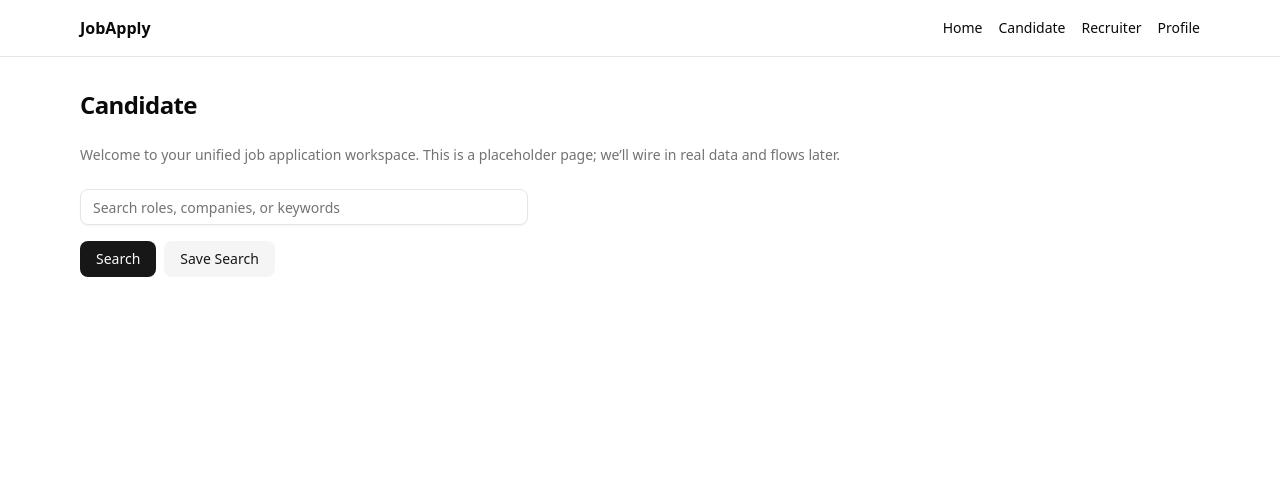
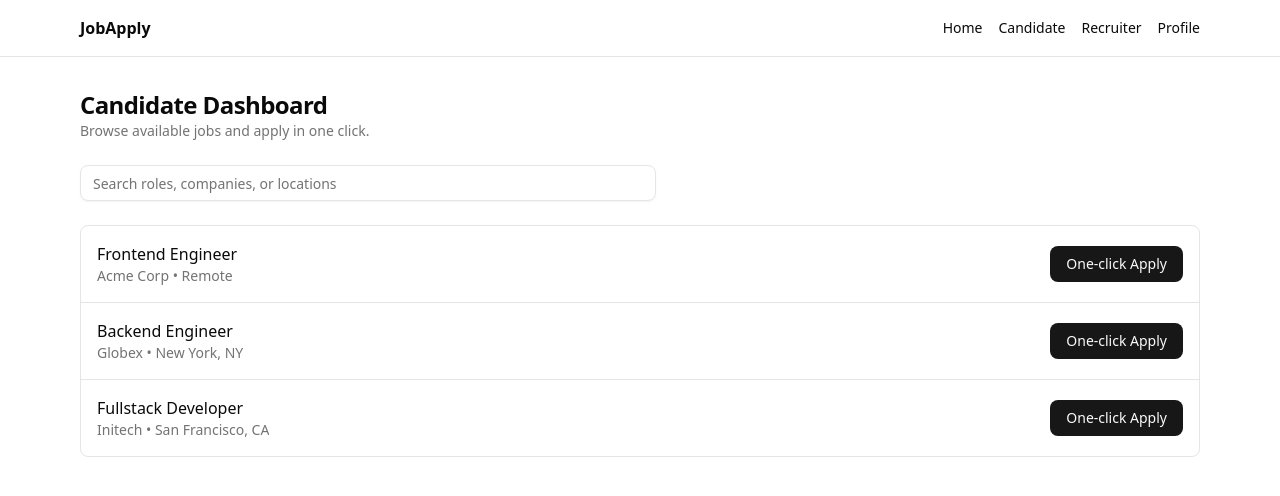
Before and after one commit to cs1060f25/asyst-project, a Next.js app: page /candidate in a window 1280 px wide. Shown: the top 496 px of the page. Built offline with nearby package versions, Linux system fonts and the light colour scheme.

Commit message:
ASYST-11: Allow candidates to view their jobs and apply with one click

```diff
--- /dev/null
+++ b/src/app/api/applications/route.ts
@@ -0,0 +1,23 @@
+import { NextRequest, NextResponse } from "next/server";
+import { applyToJob, readApplications } from "@/lib/applications";
+
+export const runtime = "nodejs";
+
+export async function GET() {
+  const apps = await readApplications();
+  return NextResponse.json(apps);
+}
+
+export async function POST(req: NextRequest) {
+  try {
+    const body = await req.json();
+    const jobId = String(body?.jobId || "").trim();
+    if (!jobId) {
+      return NextResponse.json({ error: "MISSING_JOB_ID" }, { status: 400 });
+    }
+    const result = await applyToJob(jobId);
+    return NextResponse.json(result);
+  } catch (e: any) {
+    return NextResponse.json({ error: "BAD_REQUEST" }, { status: 400 });
+  }
+}
--- /dev/null
+++ b/src/app/api/jobs/route.ts
@@ -0,0 +1,14 @@
+import { NextResponse } from "next/server";
+
+export const runtime = "nodejs";
+
+// Mocked jobs list for now
+const JOBS = [
+  { id: "job-1", title: "Frontend Engineer", company: "Acme Corp", location: "Remote" },
+  { id: "job-2", title: "Backend Engineer", company: "Globex", location: "New York, NY" },
+  { id: "job-3", title: "Fullstack Developer", company: "Initech", location: "San Francisco, CA" },
+];
+
+export async function GET() {
+  return NextResponse.json(JOBS);
+}
--- a/src/app/candidate/page.tsx
+++ b/src/app/candidate/page.tsx
@@ -1,20 +1,143 @@
+"use client";
+
+import { useEffect, useMemo, useState } from "react";
 import { Button } from "@/components/ui/button";
 import { Input } from "@/components/ui/input";
 
+type Job = {
+  id: string;
+  title: string;
+  company: string;
+  location: string;
+};
+
+type Application = {
+  jobId: string;
+  status: "Applied" | "Under Review";
+  appliedAt: string;
+};
+
 export default function CandidatePage() {
+  const [jobs, setJobs] = useState<Job[]>([]);
+  const [apps, setApps] = useState<Application[]>([]);
+  const [loading, setLoading] = useState(true);
+  const [query, setQuery] = useState("");
+  const [submitting, setSubmitting] = useState<string | null>(null);
+  const [error, setError] = useState<string | null>(null);
+
+  useEffect(() => {
+    let mounted = true;
+    (async () => {
+      try {
+        const [jobsRes, appsRes] = await Promise.all([
+          fetch("/api/jobs", { cache: "no-store" }),
+          fetch("/api/applications", { cache: "no-store" }),
+        ]);
+        const [jobsData, appsData] = await Promise.all([jobsRes.json(), appsRes.json()]);
+        if (!mounted) return;
+        setJobs(jobsData as Job[]);
+        setApps(appsData as Application[]);
+      } catch (_) {
+        // ignore
+      } finally {
+        if (mounted) setLoading(false);
+      }
+    })();
+    return () => {
+      mounted = false;
+    };
+  }, []);
+
+  const filtered = useMemo(() => {
+    const q = query.trim().toLowerCase();
+    if (!q) return jobs;
+    return jobs.filter(
+      (j) =>
+        j.title.toLowerCase().includes(q) ||
+        j.company.toLowerCase().includes(q) ||
+        j.location.toLowerCase().includes(q)
+    );
+  }, [jobs, query]);
+
+  function getStatus(jobId: string) {
+    return apps.find((a) => a.jobId === jobId)?.status ?? null;
+  }
+
+  async function apply(jobId: string) {
+    setSubmitting(jobId);
+    setError(null);
+    try {
+      // Optimistic disable handled by submitting state
+      const res = await fetch("/api/applications", {
+        method: "POST",
+        headers: { "Content-Type": "application/json" },
+        body: JSON.stringify({ jobId }),
+      });
+      const data = await res.json();
+      if (!res.ok) {
+        throw new Error(data?.error || "Failed to apply");
+      }
+      // If created, append; if not, leave as-is.
+      if (data.created) {
+        setApps((prev) => [
+          ...prev,
+          { jobId, status: data.status as Application["status"], appliedAt: new Date().toISOString() },
+        ]);
+      }
+    } catch (e: any) {
+      setError(e.message || "Failed to apply");
+    } finally {
+      setSubmitting(null);
+    }
+  }
+
+  if (loading) return <div>Loading...</div>;
+
   return (
     <div className="space-y-6">
-      <h1 className="text-2xl font-semibold tracking-tight">Candidate</h1>
-      <p className="text-sm text-muted-foreground">
-        Welcome to your unified job application workspace. This is a placeholder
-        page; we’ll wire in real data and flows later.
-      </p>
-      <div className="grid gap-4 max-w-md">
-        <Input placeholder="Search roles, companies, or keywords" />
-        <div className="flex gap-2">
-          <Button>Search</Button>
-          <Button variant="secondary">Save Search</Button>
-        </div>
+      <div>
+        <h1 className="text-2xl font-semibold tracking-tight">Candidate Dashboard</h1>
+        <p className="text-sm text-muted-foreground">Browse available jobs and apply in one click.</p>
+      </div>
+
+      <div className="grid gap-4 max-w-xl">
+        <Input
+          value={query}
+          onChange={(e) => setQuery(e.target.value)}
+          placeholder="Search roles, companies, or locations"
+        />
+        {error && <p className="text-sm text-red-600">{error}</p>}
+      </div>
+
+      <div className="divide-y rounded-md border">
+        {filtered.map((job) => {
+          const status = getStatus(job.id);
+          const isApplied = !!status;
+          return (
+            <div key={job.id} className="p-4 flex items-center justify-between gap-4">
+              <div className="min-w-0">
+                <div className="font-medium truncate">{job.title}</div>
+                <div className="text-sm text-muted-foreground truncate">
+                  {job.company} • {job.location}
+                </div>
+              </div>
+              <div className="flex items-center gap-3">
+                {isApplied ? (
+                  <span className="text-xs px-2 py-1 rounded bg-gray-100 border text-gray-700">{status}</span>
+                ) : null}
+                <Button
+                  onClick={() => apply(job.id)}
+                  disabled={isApplied || submitting === job.id}
+                >
+                  {isApplied ? "Applied" : submitting === job.id ? "Applying..." : "One-click Apply"}
+                </Button>
+              </div>
+            </div>
+          );
+        })}
+        {filtered.length === 0 && (
+          <div className="p-4 text-sm text-muted-foreground">No jobs match your search.</div>
+        )}
       </div>
     </div>
   );
--- /dev/null
+++ b/src/lib/applications.ts
@@ -0,0 +1,63 @@
+import { promises as fs } from "fs";
+import path from "path";
+
+export type Job = {
+  id: string;
+  title: string;
+  company: string;
+  location: string;
+};
+
+export type ApplicationStatus = "Applied" | "Under Review";
+
+export type Application = {
+  jobId: string;
+  status: ApplicationStatus;
+  appliedAt: string;
+};
+
+const DEFAULT_DATA_DIR = path.join(process.cwd(), "data");
+const DEFAULT_APPS_PATH = path.join(DEFAULT_DATA_DIR, "applications.json");
+
+function getAppsPath() {
+  return process.env.APPLICATIONS_JSON || DEFAULT_APPS_PATH;
+}
+
+export async function ensureDataDir() {
+  await fs.mkdir(DEFAULT_DATA_DIR, { recursive: true });
+}
+
+export async function readApplications(): Promise<Application[]> {
+  try {
+    const raw = await fs.readFile(getAppsPath(), "utf-8");
+    return JSON.parse(raw);
+  } catch {
+    return [];
+  }
+}
+
+export async function writeApplications(apps: Application[]) {
+  await ensureDataDir();
+  await fs.writeFile(getAppsPath(), JSON.stringify(apps, null, 2), "utf-8");
+}
+
+export function getApplicationStatus(apps: Application[], jobId: string): ApplicationStatus | null {
+  const app = apps.find((a) => a.jobId === jobId);
+  return app ? app.status : null;
+}
+
+export async function applyToJob(jobId: string): Promise<{ created: boolean; status: ApplicationStatus }> {
+  const apps = await readApplications();
+  const existing = apps.find((a) => a.jobId === jobId);
+  if (existing) {
+    return { created: false, status: existing.status };
+  }
+  const newApp: Application = {
+    jobId,
+    status: "Applied",
+    appliedAt: new Date().toISOString(),
+  };
+  const updated = [...apps, newApp];
+  await writeApplications(updated);
+  return { created: true, status: newApp.status };
+}
```
